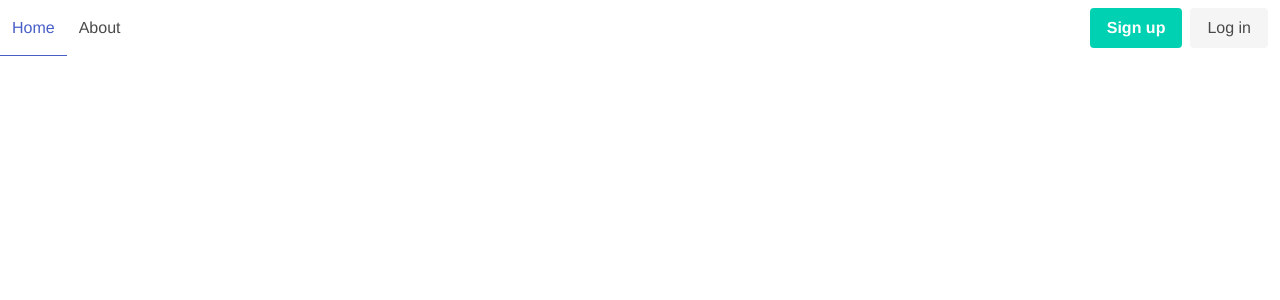
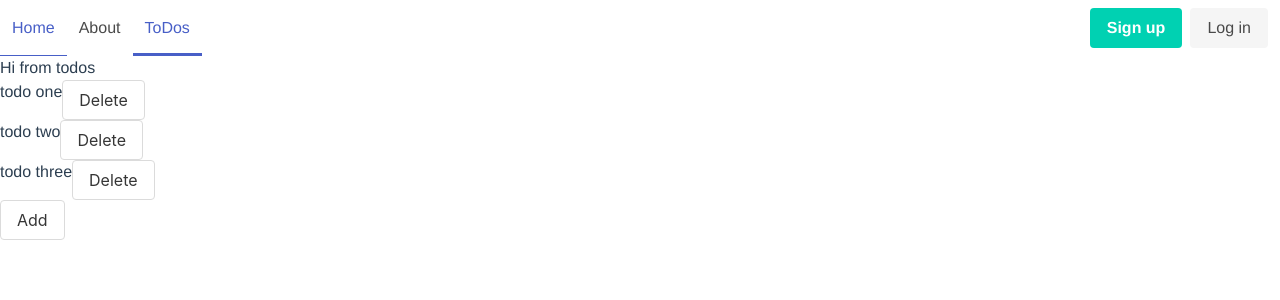
Before and after one commit to jkrisfox/projectTemplate, a Vue app in the folder client/: page /todos in a window 1280 px wide. Shown: the top 300 px of the page. Built offline with nearby package versions, Linux system fonts and the light colour scheme.

Commit message:
Added Todos Page

```diff
--- a/client/src/App.vue
+++ b/client/src/App.vue
@@ -5,6 +5,7 @@
         <div class="navbar-start">
           <router-link class="navbar-item is-tab" to="/" exact-active-class="is-active">Home</router-link>
           <router-link class="navbar-item is-tab" to="/about" exact-active-class="is-active">About</router-link>
+          <router-link class="navbar-item is-tab" to="/todos" exact-active-class="is-active">ToDos</router-link>
         </div>
         <div class="navbar-end">
           <div class="navbar-item">
--- a/client/src/router.ts
+++ b/client/src/router.ts
@@ -1,6 +1,7 @@
 import Vue from "vue";
 import Router from "vue-router";
 import Home from "./views/Home.vue";
+import ToDos from "./views/ToDos.vue";
 
 Vue.use(Router);
 
@@ -21,6 +22,11 @@ export default new Router({
       // which is lazy-loaded when the route is visited.
       component: () =>
         import(/* webpackChunkName: "about" */ "./views/About.vue")
+    },
+    {
+      path: "/todos",
+      name: "todos",
+      component: ToDos
     }
   ]
 });
--- /dev/null
+++ b/client/src/views/ToDos.vue
@@ -0,0 +1,63 @@
+<template>
+    <div class="todos">
+        <div> Hi from todos</div>
+
+        <!--actual to do list -->
+        <!--group the box with todo item-->
+        <div v-for="(todo, index) in mytodos" v-bind:key="index">
+            <span>{{ todo.name }}</span>
+            <span>{{ todo.duedate }}</span>
+            <button class="button" v-on:click="deleteTodoItem(todo.id)"> Delete </button>
+        </div>
+        <button class="button" v-on:click="addTodoItem"> Add </button>
+    </div>
+</template>
+
+<script lang="ts">
+import Vue from 'vue';
+import { Component } from "vue-property-decorator";
+@Component
+export default class ToDos extends Vue {
+    idVal: number = 0;
+    mytodos: ToDo[] = [
+        { name: "todo one", duedate: undefined, id: this.idVal++},
+        { name: "todo two", duedate: undefined, id: this.idVal++},
+        { name: "todo three", duedate: undefined, id: this.idVal++}
+    ];
+    addTodoItem() {
+        this.mytodos.push({name: `todo${new Date().getTime()}`, duedate: undefined, id: this.idVal++});
+    }
+    deleteTodoItem(id: number) {
+        const index: number = this.mytodos.findIndex((todo: ToDo) => todo.id == id);
+        this.mytodos.splice(index, 1);
+    }
+}
+interface ToDo {
+    name: string;
+    duedate: Date | undefined;
+    id: number;
+}
+</script>
+
+<style scoped>
+        /*ul {
+          list-style: none;
+          position: relative;
+        }
+        ul.list {
+          display: inline-block;
+          vertical-align: top;
+        }
+        .title{
+          margin-left: 32px;
+        }
+        .due-date {
+          margin-left: 3px;
+        }
+        .buttons {
+          margin-left: 170px;
+        }
+        .cancel {
+          margin-left: 50px;
+        }*/
+</style>
```
